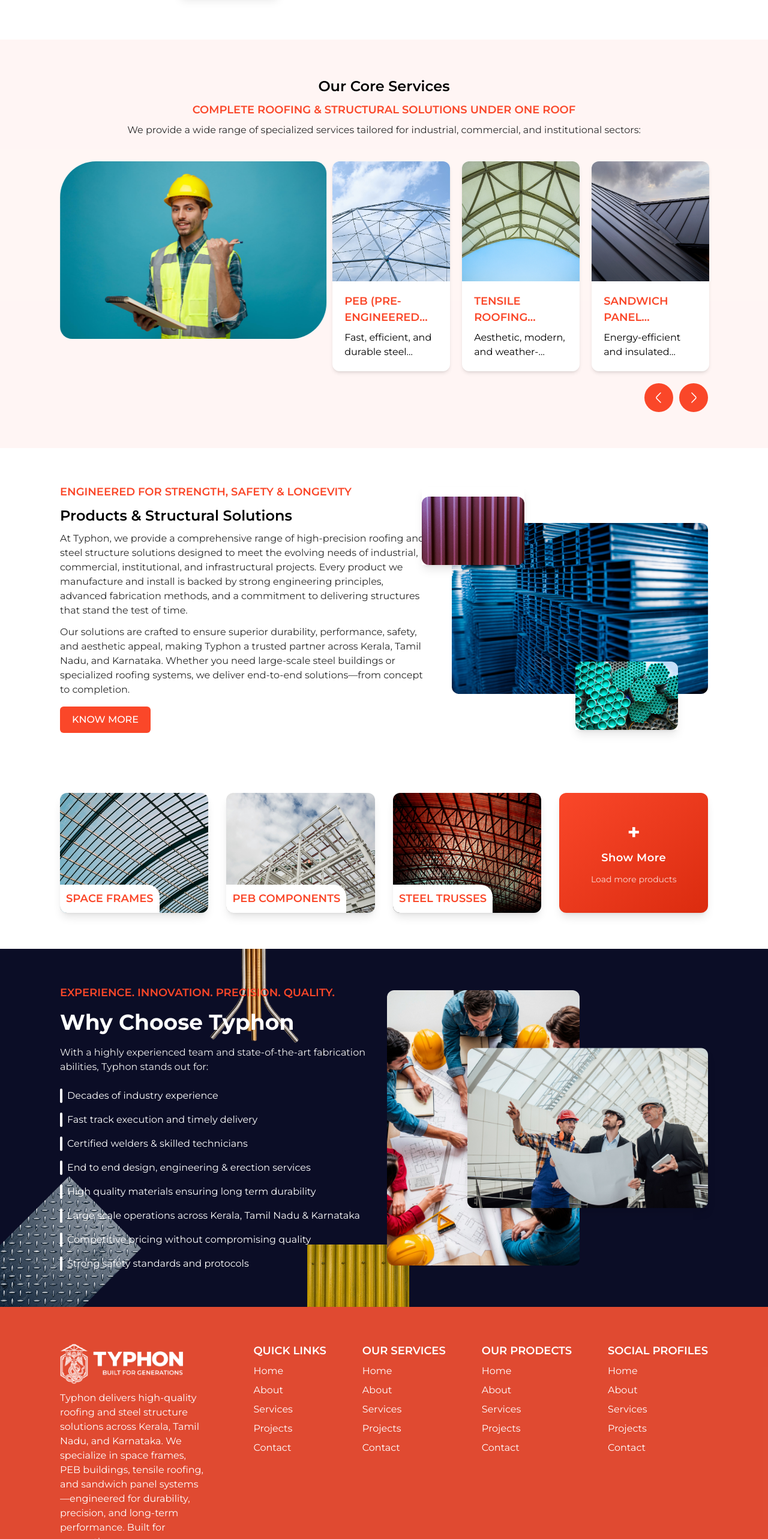
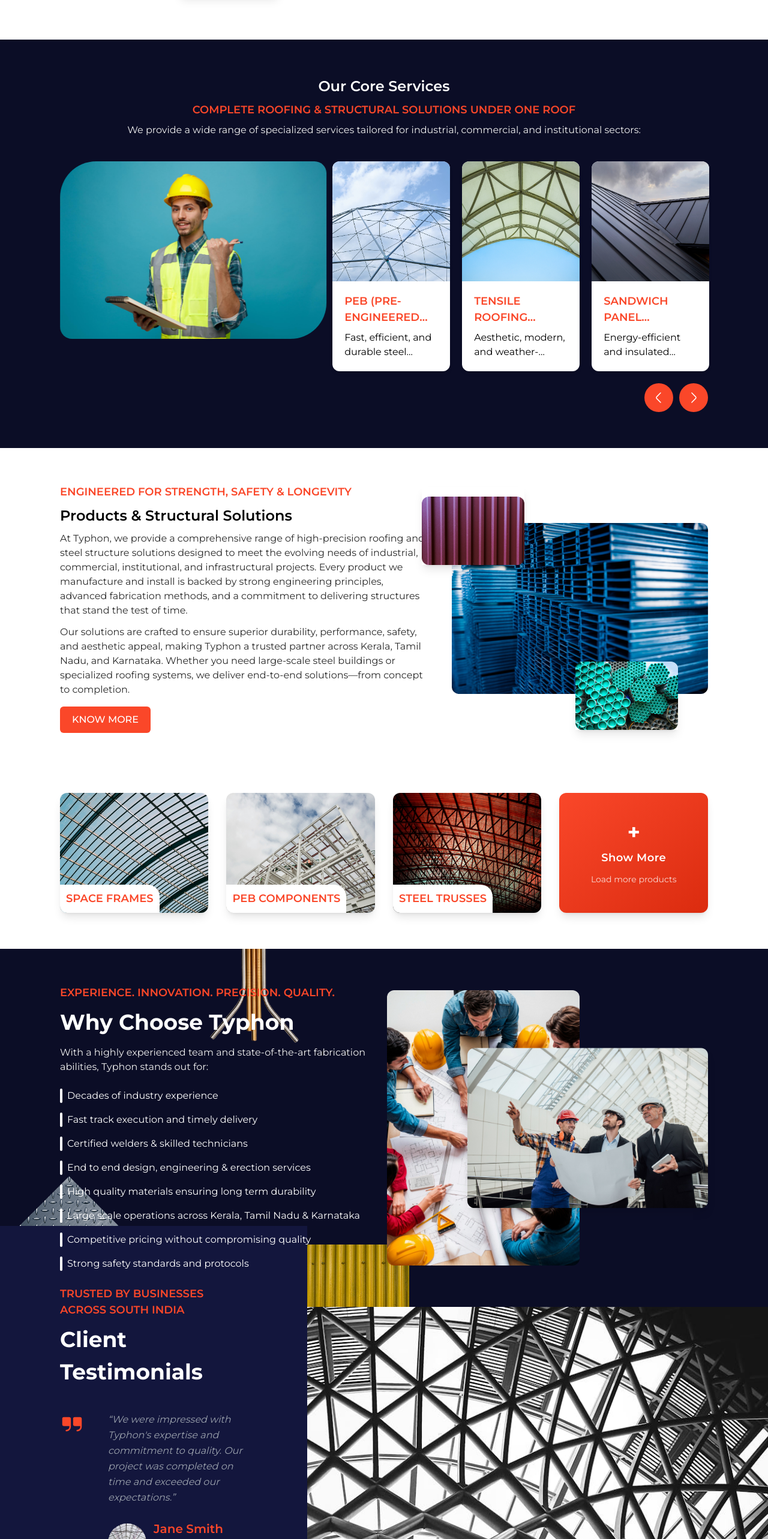
Before and after one commit to akmmubashir/typhon-web, a Next.js app: page / in a window 1280 px wide. Shown: the part 1277-3843 px from the top of the page at 60% size. Built offline with nearby package versions, Linux system fonts and the light colour scheme.

Commit message:
testimonials added

```diff
--- a/app/components/footer.tsx
+++ b/app/components/footer.tsx
@@ -7,7 +7,7 @@ import { navigation } from "../utils/data/navigation";
 const Footer = () => {
   return (
     <React.Fragment>
-      <div className="bg-[#db2b0e]/85 grid grid-cols-12 p-[80px_120px] max-2xl:p-[60px_100px] max-lg:p-[60px_80px] max-md:p-[50px_20px] gap-[60px_40px] max-lg:gap-[40px_0] items-start">
+      <div className="bg-[#db2b0e]/95 grid grid-cols-12 p-[80px_120px] max-2xl:p-[60px_100px] max-lg:p-[60px_80px] max-md:p-[50px_20px] gap-[60px_40px] max-lg:gap-[40px_0] items-start">
         <div className="col-span-3 max-lg:col-span-full flex flex-col justify-start gap-2.5">
           <Link href="/" className="w-fit">
             <Image
@@ -74,7 +74,7 @@ const Footer = () => {
           </div>
         </div>
       </div>
-      <div className="p-5 text-center bg-[#2a2a2a]">
+      <div className="p-5 text-center bg-[#0b0d26]">
         <Paragraph
           title="© 2025 Typhon. All rights reserved"
           className="text-white!"
--- a/app/components/icons.tsx
+++ b/app/components/icons.tsx
@@ -1,4 +1,9 @@
-type Props = { size?: string; color?: string; stroke?: string };
+type Props = {
+  size?: string;
+  color?: string;
+  stroke?: string;
+  className?: string;
+};
 
 export const ArrowRight = ({ size, color, stroke }: Props) => (
   <svg
@@ -34,3 +39,13 @@ export const ArrowLeft = ({ size, color, stroke }: Props) => (
     />
   </svg>
 );
+export const QuotesIcon = ({ className }: Props) => (
+  <svg
+    className={className}
+    viewBox="0 0 256 256"
+    id="Flat"
+    xmlns="http://www.w3.org/2000/svg"
+  >
+    <path d="M116,72v88a48.05436,48.05436,0,0,1-48,48,8,8,0,0,1,0-16,32.036,32.036,0,0,0,32-32v-8H40a16.01833,16.01833,0,0,1-16-16V72A16.01833,16.01833,0,0,1,40,56h60A16.01833,16.01833,0,0,1,116,72ZM216,56H156a16.01833,16.01833,0,0,0-16,16v64a16.01833,16.01833,0,0,0,16,16h60v8a32.036,32.036,0,0,1-32,32,8,8,0,0,0,0,16,48.05436,48.05436,0,0,0,48-48V72A16.01833,16.01833,0,0,0,216,56Z" />
+  </svg>
+);
--- /dev/null
+++ b/app/components/testimonials.tsx
@@ -0,0 +1,90 @@
+import React from "react";
+import Image from "next/image";
+import { Heading, SubHeading } from "./common";
+import TestimonialsSlider from "./testimonialsSlider";
+
+const Testimonials = () => {
+  const testimonialsData = [
+    {
+      id: 1,
+      name: "John Doe",
+      position: "CEO, Example Corp",
+      feedback:
+        "Typhon Structures provided us with exceptional service and top-quality products. Their team was professional and attentive to our needs.",
+      avatar: "/assets/common/about1.jpg",
+    },
+    {
+      id: 2,
+      name: "Jane Smith",
+      position: "Project Manager, BuildIt Inc.",
+      feedback:
+        "We were impressed with Typhon's expertise and commitment to quality. Our project was completed on time and exceeded our expectations.",
+      avatar: "/assets/common/about1.jpg",
+    },
+    {
+      id: 3,
+      name: "Michael Johnson",
+      position: "Operations Head, SteelWorks Ltd.",
+      feedback:
+        "Typhon's innovative solutions and skilled workforce made a significant difference in our construction project. Highly recommended!",
+      avatar: "/assets/common/about1.jpg",
+    },
+    {
+      id: 4,
+      name: "Emily Davis",
+      position: "Director, ConstructCo",
+      feedback:
+        "From design to installation, Typhon Structures demonstrated professionalism and excellence. Their attention to detail ensured a flawless execution.",
+      avatar: "/assets/common/about1.jpg",
+    },
+  ];
+  const listData = [
+    { id: 1, title: "Projects", count: "25" },
+    { id: 2, title: "Peoples", count: "65" },
+    { id: 3, title: "Years", count: "04" },
+    { id: 4, title: "Offices", count: "03" },
+  ];
+  return (
+    <div className="flex flex-col">
+      <div className="w-full relative">
+        <Image
+          src="/assets/common/testimonials.png"
+          alt="Testimonials"
+          className="w-full"
+          width={1200}
+          height={800}
+        />
+        <div className="bg-[#13163D] flex flex-col gap-10 max-lg:gap-5 lg:absolute bottom-[-60px] left-0 w-2/5 max-lg:w-full p-[120px] max-2xl:p-[100px] max-lg:p-[60px_80px] max-md:p-[50px_20px]">
+          <div>
+            <SubHeading
+              title="Trusted by Businesses Across South India"
+              className=""
+            />
+            <Heading
+              title="Client Testimonials"
+              className="text-white font-bold! text-[40px]! max-2xl:text-[36px]! max-lg:text-[26px]! mb-0!"
+            />
+          </div>
+          <TestimonialsSlider testimonialsData={testimonialsData} />
+        </div>
+      </div>
+      <div className="bg-[#0b0d26] grid grid-cols-12 p-[120px] max-2xl:p-[100px] max-lg:p-[60px_80px] max-md:p-[50px_20px] gap-[60px] max-lg:gap-[30px_0] items-center">
+        {listData.map((item) => (
+          <div
+            key={item.id}
+            className="col-span-3 max-lg:col-span-6 relative flex justify-center items-center"
+          >
+            <p className="font-extrabold text-[140px] max-lg:text-[100px] leading-[0.8] text-white/10">
+              {item.count}
+            </p>
+            <p className="absolute top-1/2 left-1/2 -translate-y-1/2 -translate-x-1/2 z-10 text-white uppercase font-semibold text-[24px] max-lg:text-[18px]">
+              {item.title}
+            </p>
+          </div>
+        ))}
+      </div>
+    </div>
+  );
+};
+
+export default Testimonials;
--- /dev/null
+++ b/app/components/testimonialsSlider.tsx
@@ -0,0 +1,118 @@
+"use client";
+import React, { useRef } from "react";
+import Slider, { Settings } from "react-slick";
+import Image from "next/image";
+import { QuotesIcon } from "./icons";
+import "slick-carousel/slick/slick.css";
+import "slick-carousel/slick/slick-theme.css";
+
+type Testimonial = {
+  id: number;
+  name: string;
+  position: string;
+  feedback: string;
+  avatar: string;
+};
+
+type Props = {
+  testimonialsData: Testimonial[];
+  autoplaySpeed?: number;
+};
+
+const TestimonialsSlider = ({
+  testimonialsData,
+  autoplaySpeed = 5000,
+}: Props) => {
+  const sliderRef = useRef<Slider>(null);
+
+  const settings: Settings = {
+    dots: true,
+    infinite: true,
+    speed: 700,
+    slidesToShow: 1,
+    slidesToScroll: 1,
+    autoplay: true,
+    autoplaySpeed,
+    arrows: false,
+    fade: true,
+    appendDots: (dots: React.ReactNode) => (
+      <div>
+        <ul className="flex items-center justify-center gap-2">{dots}</ul>
+      </div>
+    ),
+    customPaging: () => (
+      <button className="transition-colors testimonial-dot rounded-full" />
+    ),
+  };
+
+  return (
+    <div className="w-full testimonials-slider-wrapper">
+      <style jsx global>{`
+        .testimonials-slider-wrapper .slick-dots li button:before {
+          display: none;
+        }
+        .testimonials-slider-wrapper
+          .slick-dots
+          li.slick-active
+          .testimonial-dot {
+          background-color: #fa4729;
+          width: 0.5rem;
+          height: 0.5rem;
+        }
+        .testimonials-slider-wrapper .slick-dots li .testimonial-dot {
+          background-color: #ffffff;
+          width: 0.5rem;
+          height: 0.5rem;
+        }
+        .testimonials-slider-wrapper .slick-dots li {
+          width: 0.5rem;
+          height: 0.5rem;
+        }
+        .testimonials-slider-wrapper .testimonial-dot {
+          opacity: 1;
+        }
+      `}</style>
+      <Slider ref={sliderRef} {...settings}>
+        {testimonialsData.map((testimonial) => (
+          <div key={testimonial.id}>
+            <div className="flex flex-col items-start max-sm:px-4 max-sm:py-8">
+              <div className="flex gap-10 max-lg:gap-5">
+                <div>
+                  <QuotesIcon className="fill-[#fa4729] w-10 h-10" />
+                </div>
+                <div>
+                  <p className="text-[#9ba2ad] text-[16px] max-lg:text-[14px] leading-relaxed mb-6 italic">
+                    &ldquo;{testimonial.feedback}&rdquo;
+                  </p>
+                  <div className="flex gap-3 justify-start items-center">
+                    <div>
+                      <div className="w-16 h-16 max-lg:w-12 max-lg:h-12 aspect-square rounded-full overflow-hidden shadow-lg">
+                        <Image
+                          src={testimonial.avatar}
+                          alt={testimonial.name}
+                          width={80}
+                          height={80}
+                          className="object-cover w-full h-full"
+                        />
+                      </div>
+                    </div>
+                    <div className="flex flex-col gap-1 items-start">
+                      <h4 className="text-[20px] max-lg:text-[16px] font-semibold text-[#fa4729]">
+                        {testimonial.name}
+                      </h4>
+                      <p className="text-[#9ba2ad] text-[14px] max-2xl:text-[14px]">
+                        {testimonial.position}
+                      </p>
+                    </div>
+                  </div>
+                </div>
+              </div>
+            </div>
+          </div>
+        ))}
+      </Slider>
+    </div>
+  );
+};
+
+export default TestimonialsSlider;
--- a/app/globals.css
+++ b/app/globals.css
@@ -40,3 +40,7 @@ body::-webkit-scrollbar-thumb {
 body::-webkit-scrollbar-thumb:hover {
   background-color: #606060;
 }
+.slick-dots li {
+  width: auto !important;
+  height: auto !important;
+}
--- a/app/home/components.tsx/homeServiceSlider.tsx
+++ b/app/home/components.tsx/homeServiceSlider.tsx
@@ -6,6 +6,7 @@ import React, { useRef } from "react";
 import Slider from "react-slick";
 import "slick-carousel/slick/slick.css";
 import "slick-carousel/slick/slick-theme.css";
+import Link from "next/link";
 
 type Service = {
   id: number;
@@ -115,22 +116,25 @@ const HomeServiceSlider = ({
       `}</style>
       <Slider ref={sliderRef} {...settings}>
         {servicesData.map((service) => (
-          <div key={service.id} className="pb-5">
+          <div key={service.id} className="pb-5 group">
             <div className="bg-white rounded-xl shadow-md flex flex-col h-full overflow-hidden">
               <Image
                 src={service.img}
                 alt={service.title}
                 width={400}
                 height={250}
-                className="object-cover w-full h-[200px] max-sm:h-[180px]"
+                className="object-cover w-full h-[200px] group-hover:scale-105 transition-transform duration-300 max-sm:h-[180px]"
               />
-              <div className="p-5 max-sm:p-4 h-full">
+              <Link
+                href={service.title.toLowerCase().replace(/\s+/g, "-")}
+                className="p-5 max-sm:p-4 h-full"
+              >
                 <SubHeading title={service.title} className="line-clamp-2" />
                 <Paragraph
                   title={service.description}
                   className="text-black line-clamp-2"
                 />
-              </div>
+              </Link>
             </div>
           </div>
         ))}
--- a/app/home/components.tsx/ourServices.tsx
+++ b/app/home/components.tsx/ourServices.tsx
@@ -45,16 +45,16 @@ const OurServices = () => {
     },
   ];
   return (
-    <div className="bg-[#fa4729]/5 grid grid-cols-12 p-[80px_120px] max-2xl:p-[60px_100px] max-lg:p-[60px_80px] max-md:p-[50px_20px] gap-[40px_10px] max-lg:gap-[30px_0] items-start">
+    <div className="bg-[#0b0d26] grid grid-cols-12 p-[80px_120px] max-2xl:p-[60px_100px] max-lg:p-[60px_80px] max-md:p-[50px_20px] gap-[40px_10px] max-lg:gap-[30px_0] items-start">
       <div className="col-span-full flex flex-col justify-center items-center text-center">
-        <Heading title="Our Core Services" />
+        <Heading title="Our Core Services" className="text-white" />
         <SubHeading
           title="Complete Roofing & Structural Solutions Under One Roof"
           className="text-[#fa4729]"
         />
         <Paragraph
           title="We provide a wide range of specialized services tailored for industrial, commercial, and institutional sectors:"
-          className="text-[#2a2a2a]"
+          className="text-[#f1f1f1]"
         />
       </div>
       <div className="col-span-5 max-lg:col-span-full -rotate-y-180">
--- a/app/home/page.tsx
+++ b/app/home/page.tsx
@@ -5,7 +5,8 @@ import AboutSection from "./components.tsx/aboutSection";
 import OurServices from "./components.tsx/ourServices";
 import OurProducts from "./components.tsx/ourProducts";
 import Footer from "../components/footer";
-import WhyChooseUs from "./components.tsx/whyChooseUs";
+import WhyChooseUs from "../components/whyChooseUs";
+import Testimonials from "../components/testimonials";
 
 const HomePage = () => {
   return (
@@ -16,6 +17,7 @@ const HomePage = () => {
       <OurServices />
       <OurProducts />
       <WhyChooseUs />
+      <Testimonials />
       <Footer />
     </div>
   );
```
Also changed, not shown: app/components/whyChooseUs.tsx (renamed from app/home/components.tsx/whyChooseUs.tsx), public/assets/common/testimonials.png (added).
